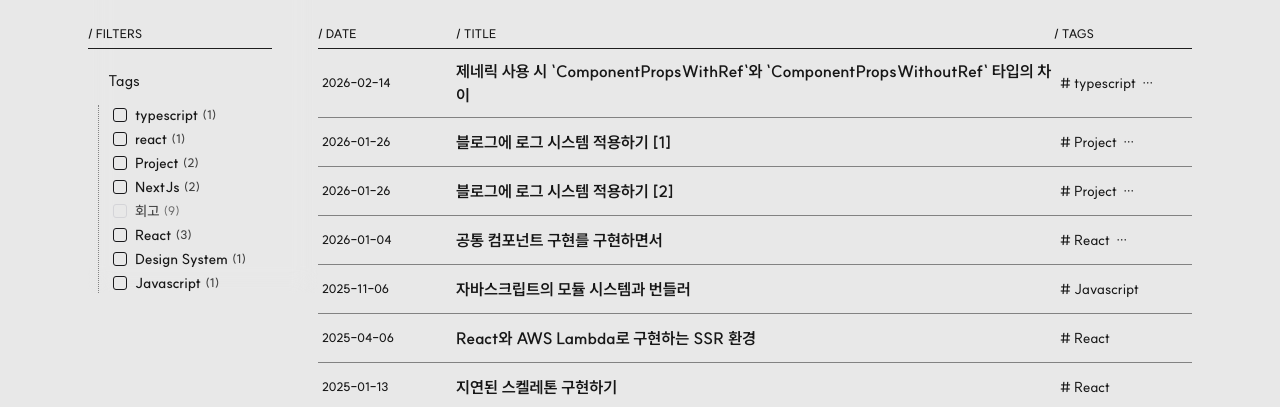
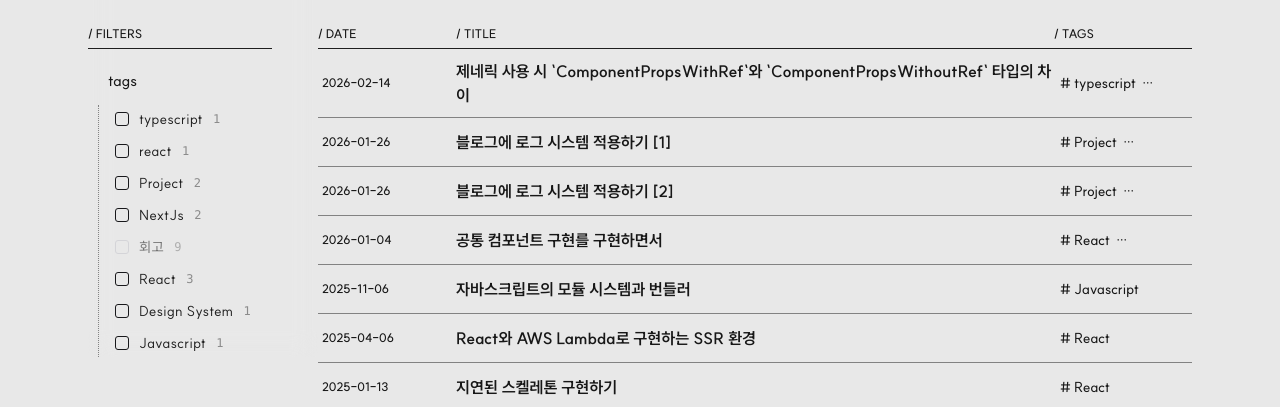
Before and after one commit to chan-byeong/blog, a Next.js app in the folder apps/blog/: page / in a window 1280 px wide. Shown: the part 254-661 px from the top of the page. Built offline with nearby package versions, Linux system fonts and the light colour scheme; no server answers; a web font is replaced by a local one.

Commit message:
style: fix sidebar style

```diff
--- a/apps/blog/src/components/side-bar/filter-group.tsx
+++ b/apps/blog/src/components/side-bar/filter-group.tsx
@@ -22,7 +22,7 @@ export const FilterGroup = ({
       <div className='col-span-full flex flex-col self-start'>
         <Accordion defaultValue='filters'>
           <Accordion.Trigger asChild={true}>
-            <TriggerButton>Tags</TriggerButton>
+            <TriggerButton>tags</TriggerButton>
           </Accordion.Trigger>
           <Accordion.Content>
             <div className='mt-2 ml-2.5 flex flex-col'>
--- a/apps/blog/src/components/side-bar/filter-item.tsx
+++ b/apps/blog/src/components/side-bar/filter-item.tsx
@@ -43,7 +43,7 @@ export const FilterItem = ({
 
   return (
     <div
-      className='group flex cursor-pointer items-center gap-1'
+      className='group flex cursor-pointer items-center gap-1.5 px-0.5 py-1 md:gap-2.5'
       data-state={checkState ? 'checked' : 'unchecked'}
       onClick={() => handleCheckedChange(!checkState)}
       role='checkbox'
@@ -54,13 +54,13 @@ export const FilterItem = ({
         checked={checkState}
         onCheckedChange={handleCheckedChange}
         {...props}
-        className='mr-1 hidden md:block'
+        className='hidden md:flex'
       />
-      <span className='text-primary/80 group-hover:text-primary group-data-[state=checked]:text-primary text-sm font-medium transition-colors group-hover:font-semibold group-data-[state=checked]:font-semibold'>
+      <span className='text-muted-foreground group-hover:text-foreground group-data-[state=checked]:text-foreground text-sm tracking-wide transition-colors duration-200'>
         {label}
       </span>
-      <span className='text-primary/60 group-hover:text-primary/80 group-data-[state=checked]:text-primary/80 text-xs font-medium transition-colors group-hover:font-semibold group-data-[state=checked]:font-semibold'>
-        ({postsCount})
+      <span className='text-muted-foreground/50 group-hover:text-muted-foreground/80 group-data-[state=checked]:text-muted-foreground/80 font-mono text-xs transition-colors duration-200'>
+        {postsCount}
       </span>
     </div>
   );
```
